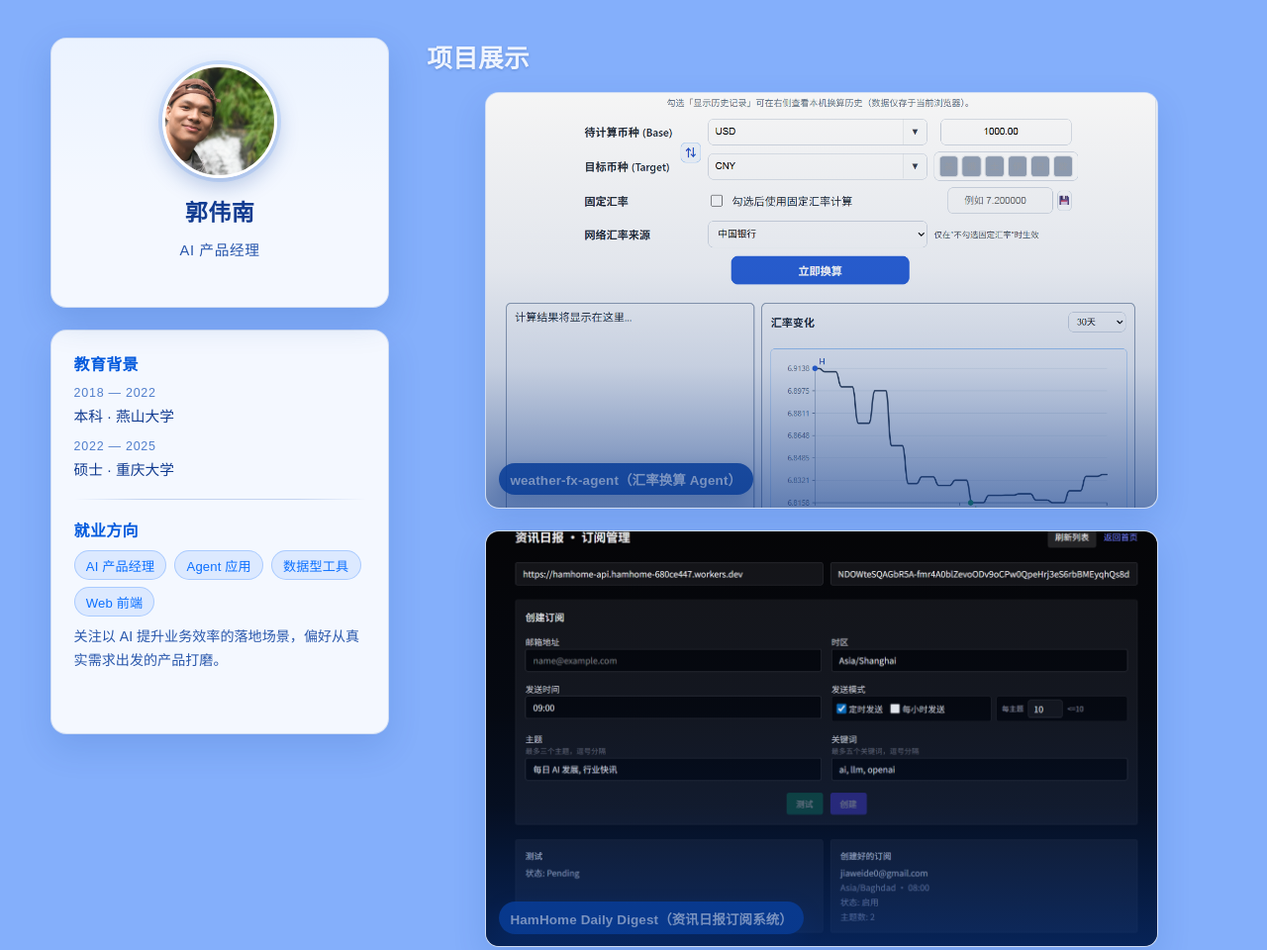
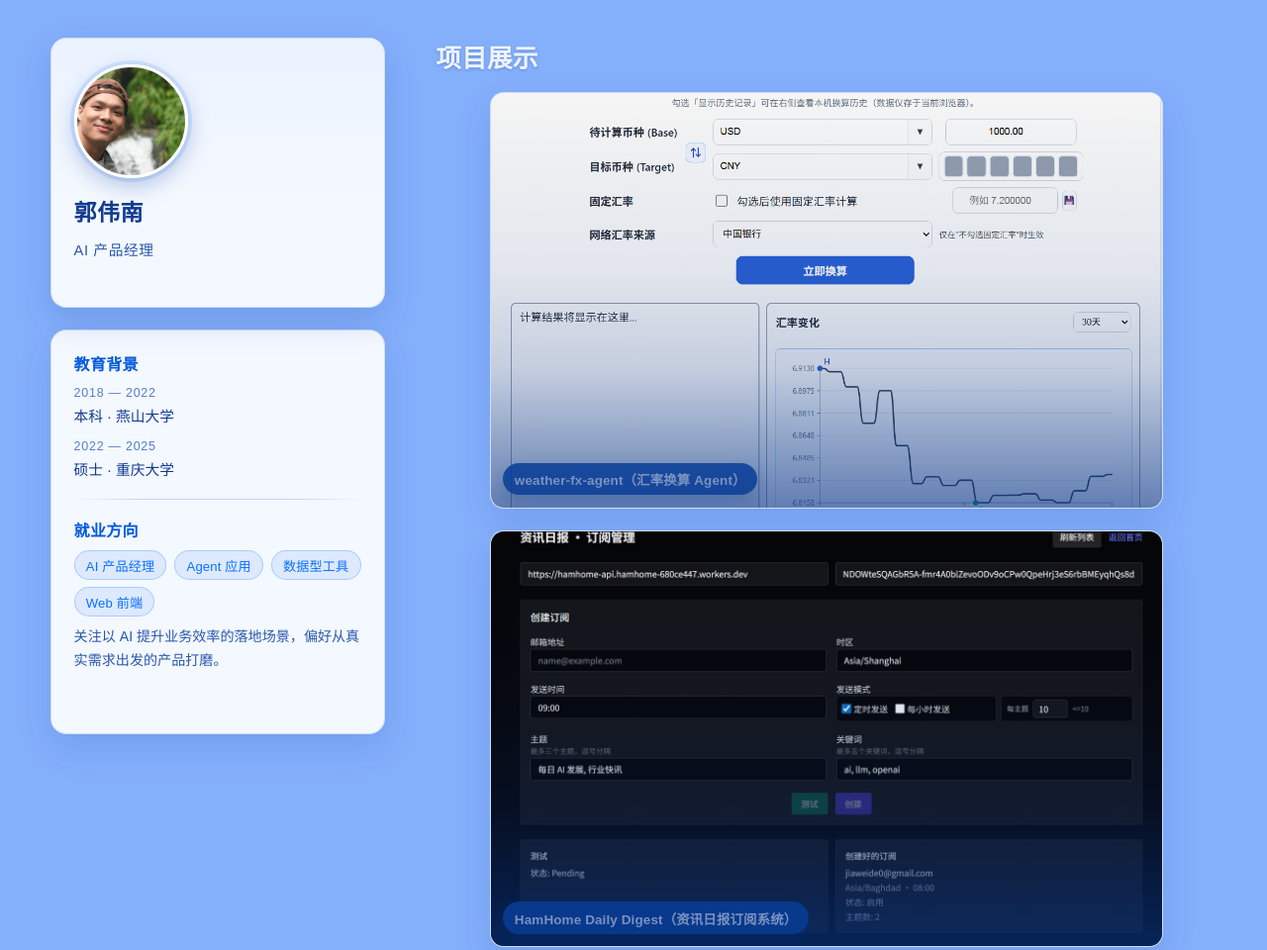
Before and after one commit to karma-taylor/port_folio, a plain HTML site: page zuopinji/index.html in a window 1280 px wide. Shown: the top 960 px of the page at 99% size. Drawn offline with Linux system fonts and the light colour scheme.

Commit message:
Align profile avatar left and widen column gap.
Anchor the avatar and identity text to the start of the profile card and bump the home layout gap so the two columns feel more separated.

Co-authored-by: Cursor <cursoragent@cursor.com>

```diff
--- a/zuopinji/index.html
+++ b/zuopinji/index.html
@@ -4,7 +4,7 @@
     <meta charset="UTF-8" />
     <meta name="viewport" content="width=device-width, initial-scale=1.0" />
     <title>郭伟南的作品集</title>
-    <link rel="stylesheet" href="./styles.css?v=20260511-avatar" />
+    <link rel="stylesheet" href="./styles.css?v=20260511-avatarL" />
   </head>
   <body>
     <main class="page-shell" id="home">
--- a/zuopinji/styles.css
+++ b/zuopinji/styles.css
@@ -39,7 +39,7 @@ body.overlay-open {
 .home-layout {
   display: grid;
   grid-template-columns: 3fr 7fr;
-  gap: 2.4rem;
+  gap: 3.2rem;
   align-items: start;
 }
 
@@ -83,8 +83,8 @@ body.overlay-open {
   padding: 1.6rem 1.4rem 1.4rem;
   display: flex;
   flex-direction: column;
-  align-items: center;
-  text-align: center;
+  align-items: flex-start;
+  text-align: left;
   gap: 0.65rem;
   width: 100%;
 }
```
